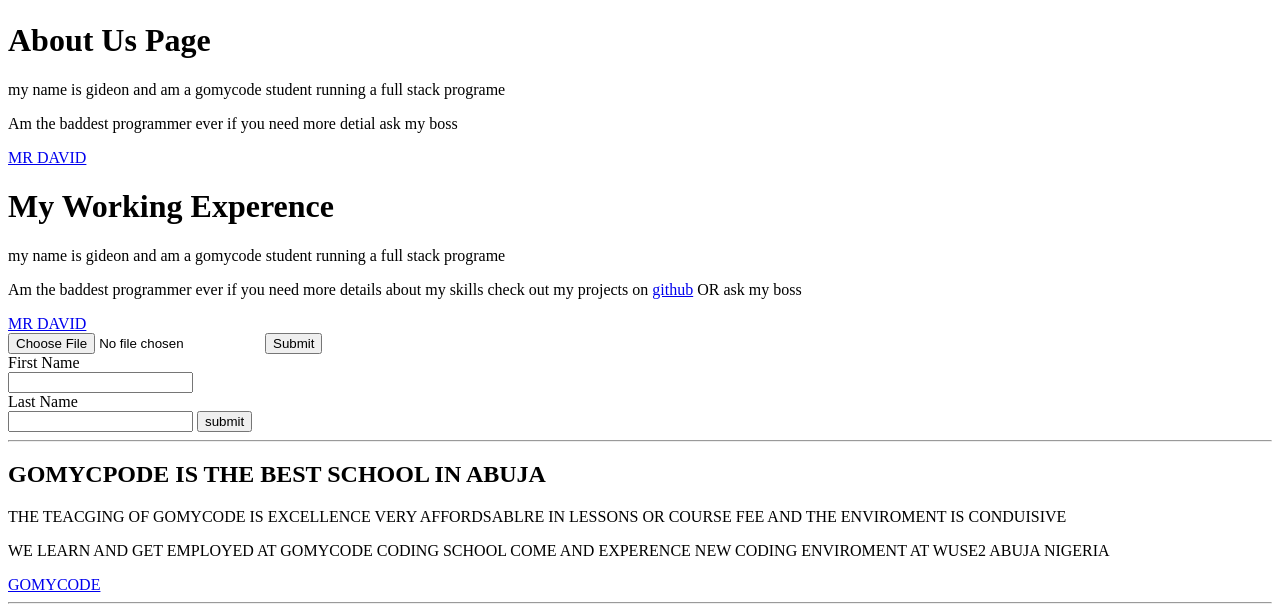
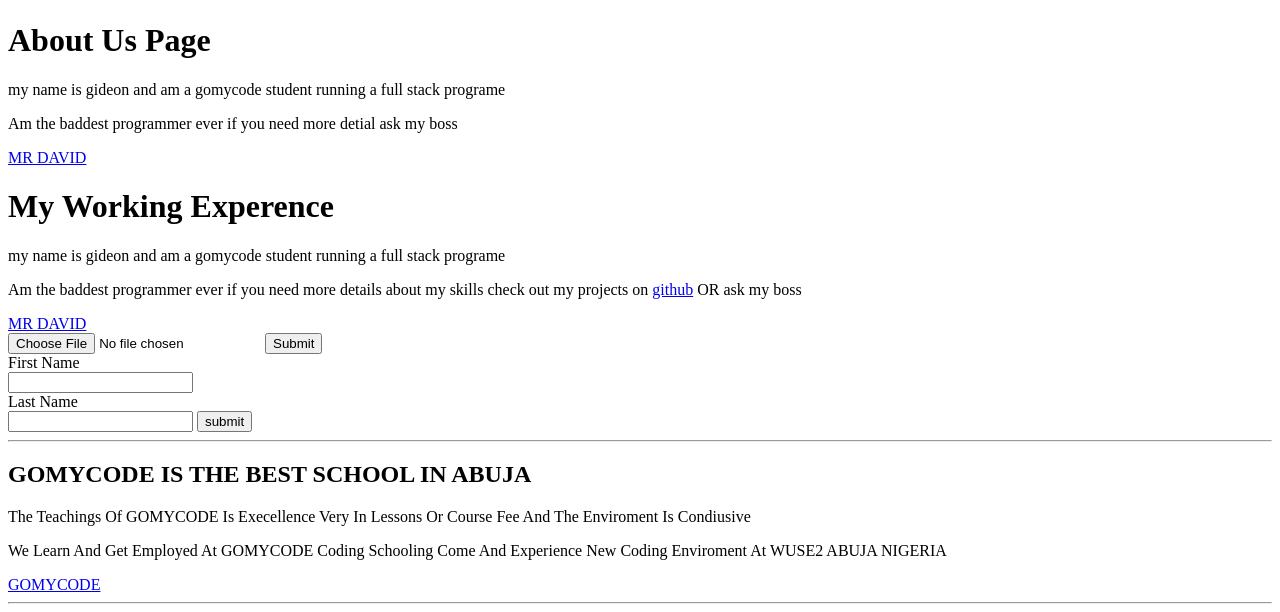
Before and after one commit to gideonabah/portfolio, a plain HTML site: page index.html in a window 1280 px wide. Shown: the part 1779-2391 px from the top of the page. Drawn offline with Linux system fonts and the light colour scheme.

Commit message:
portfolio

```diff
--- a/index.html
+++ b/index.html
@@ -69,9 +69,10 @@
 
 <footer>
  <article>
-  <h1> GOMYCPODE IS THE BEST SCHOOL IN ABUJA</h1>
-  <P>THE TEACGING OF GOMYCODE IS EXCELLENCE VERY AFFORDSABLRE IN LESSONS OR COURSE FEE AND THE ENVIROMENT IS CONDUISIVE</P>
-  <P>WE LEARN AND GET EMPLOYED AT GOMYCODE CODING SCHOOL COME AND EXPERENCE NEW CODING ENVIROMENT AT WUSE2 ABUJA NIGERIA</P>
+
+  <h1> GOMYCODE IS THE BEST SCHOOL IN ABUJA</h1>
+  <P>The Teachings Of GOMYCODE Is Execellence Very In Lessons Or Course Fee And The Enviroment Is Condiusive</P>
+  <P>We Learn And Get Employed At GOMYCODE Coding Schooling Come And Experience New Coding Enviroment At WUSE2 ABUJA NIGERIA</P>
   <a href="mailto:hello@gomycode.com">GOMYCODE</a>
 </article>
 </footer>
```
